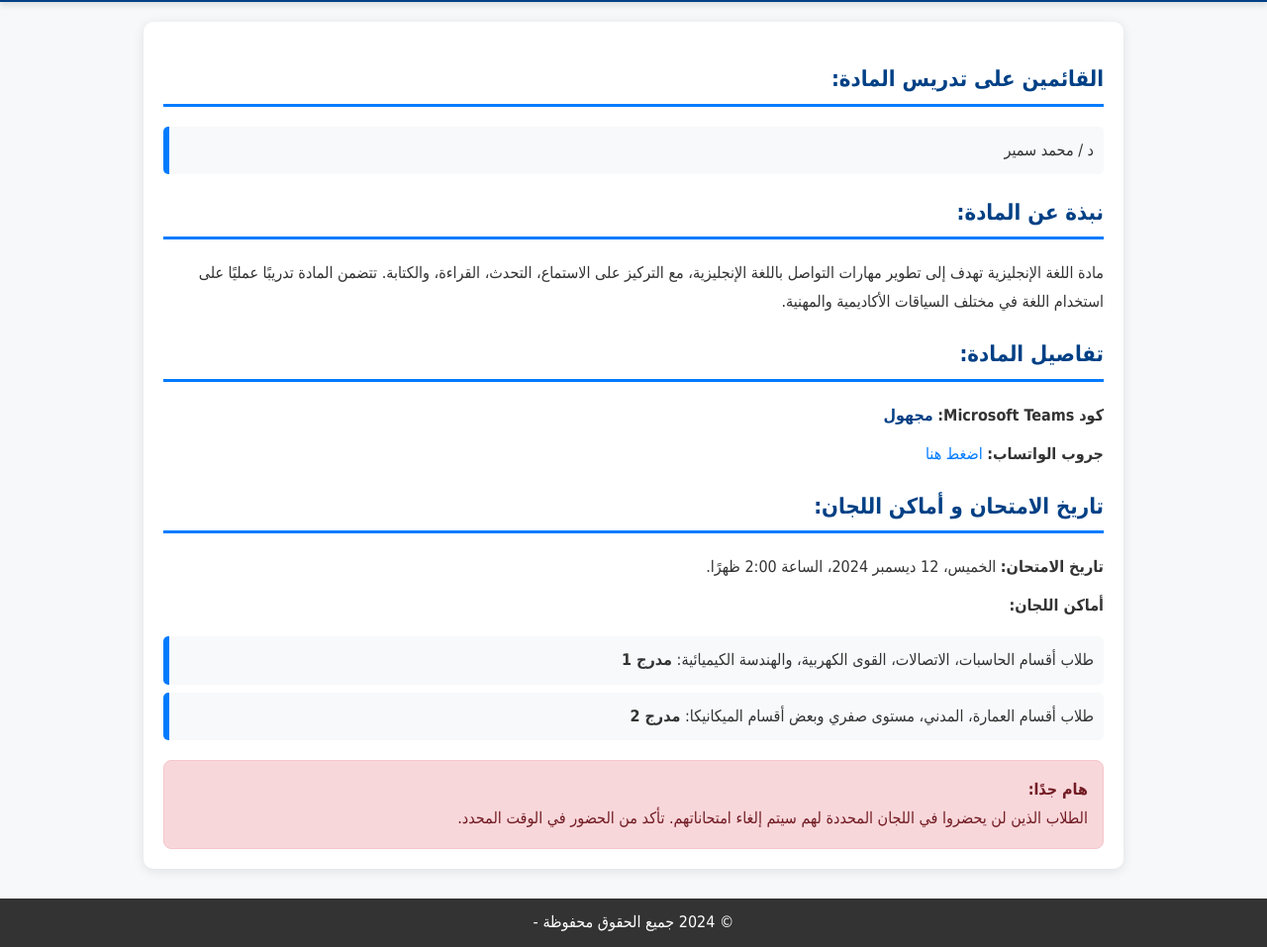
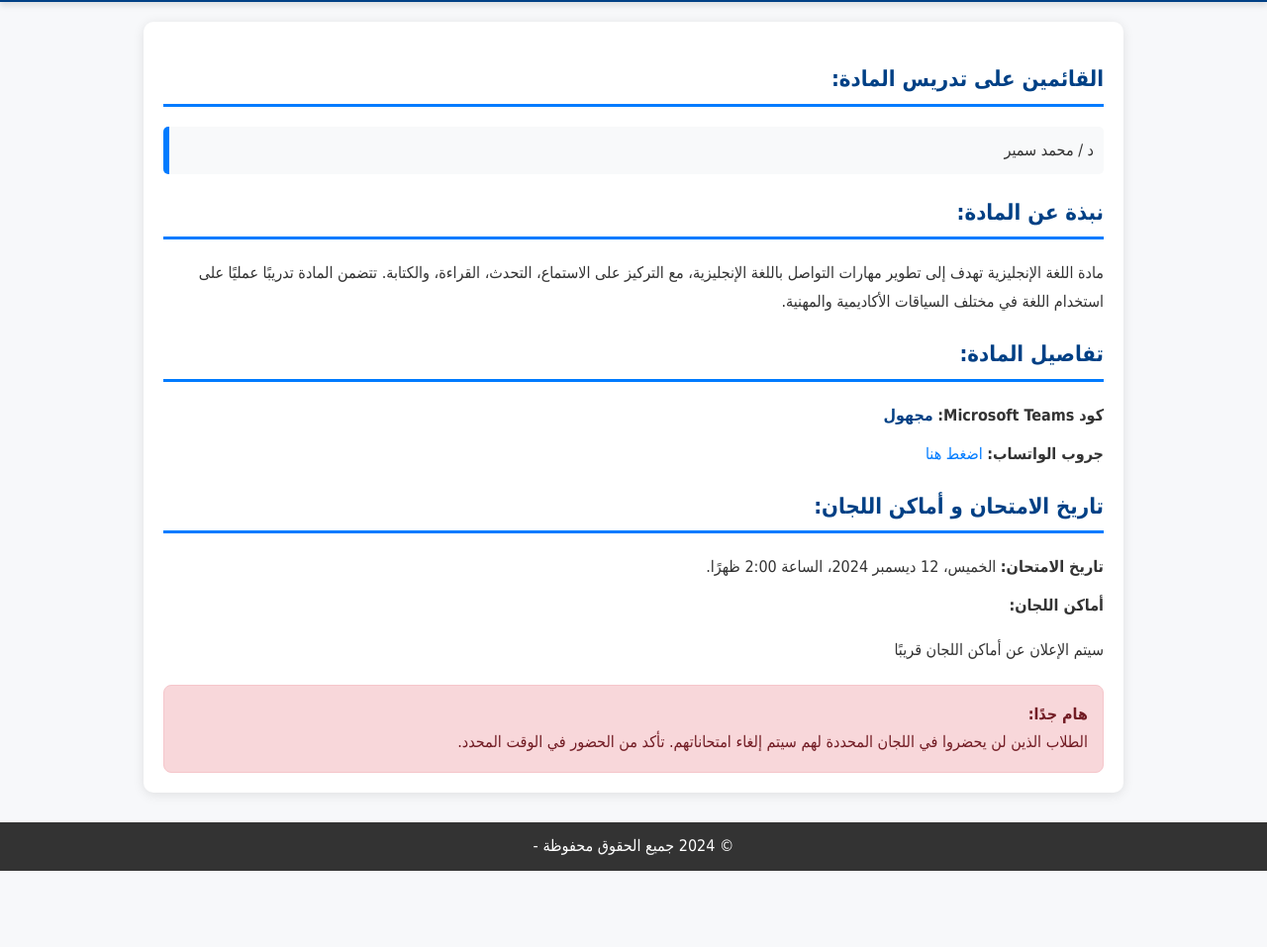
Before and after one commit to mostafa4090/midterm-schedule-for-humanities-subjects, a plain HTML site: page اللغة_الإنجليزية.html in a window 1280 px wide. Shown: the part 75-1032 px from the top of the page at 99% size. After the commit the page ends 955 px from the top, so only its background shows below. Drawn offline with Linux system fonts and the light colour scheme.

Commit message:
اللغة_الإنجليزية.html

```diff
--- a/اللغة_الإنجليزية.html
+++ b/اللغة_الإنجليزية.html
@@ -107,8 +107,7 @@
         <p><strong>تاريخ الامتحان:</strong> الخميس، 12 ديسمبر 2024، الساعة 2:00 ظهرًا.</p>
         <p><strong>أماكن اللجان:</strong></p>
         <ul>
-            <li>طلاب أقسام الحاسبات، الاتصالات، القوى الكهربية، والهندسة الكيميائية: <strong>مدرج 1</strong></li>
-            <li>طلاب أقسام العمارة، المدني، مستوى صفري وبعض أقسام الميكانيكا: <strong>مدرج 2</strong></li>
+         <p> سيتم الإعلان عن أماكن اللجان قريبًا</p>
         </ul>
         <div class="important">
             <strong>هام جدًا:</strong>
```
